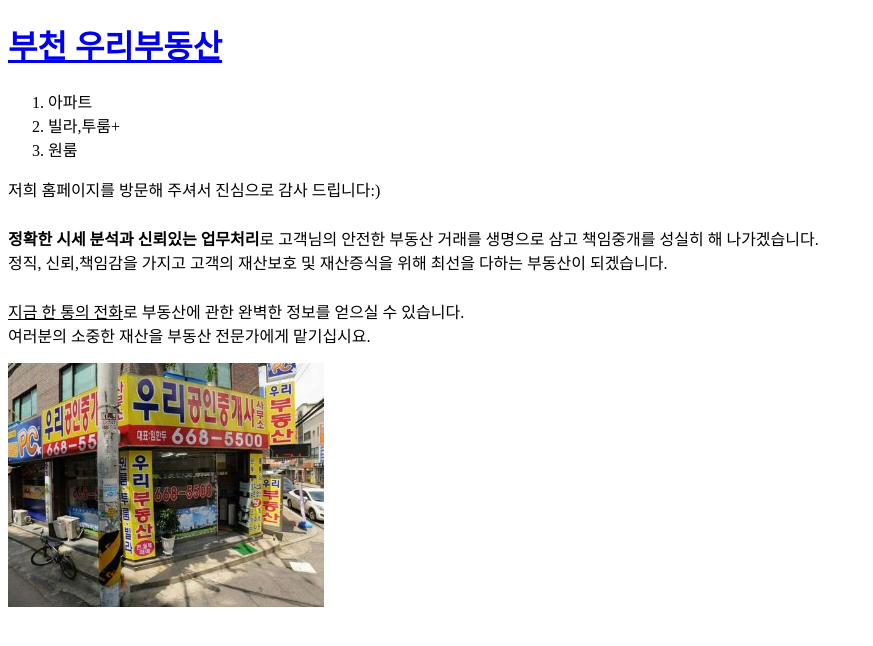
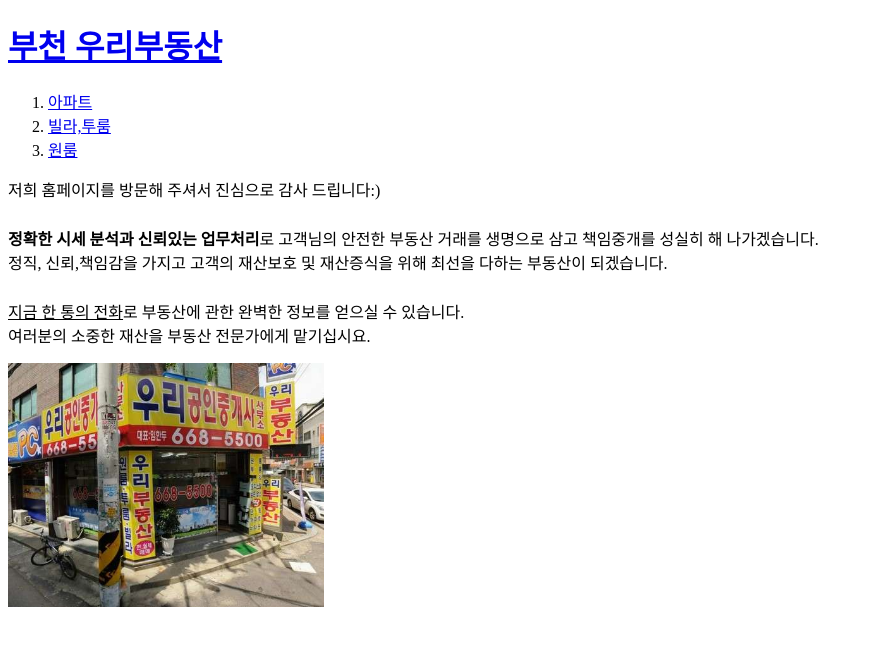
Before and after one commit to halflinezero/my-first-web-site, a plain HTML site: page index.html in a window 1280 px wide. Shown: the whole page, without its empty margins (0-873 px from the left). Drawn offline with Linux system fonts and the light colour scheme.

Commit message:
index 수정

```diff
--- a/index.html
+++ b/index.html
@@ -7,9 +7,9 @@
 <body>
   <h1><a href="https://map.naver.com/v5/search/%EB%B6%80%EC%B2%9C%EC%97%AD%20%EC%9A%B0%EB%A6%AC%EB%B6%80%EB%8F%99%EC%82%B0/place/13449986?placePath=%3Fentry=pll%26from=nx%26fromNxList=true&c=14112867.7826004,4507071.2877058,15,0,0,0,dh" target="_blank" title="우리 부동산 페이지">부천 우리부동산</a></h1>
   <ol>
-    <li>아파트</li>
-    <li>빌라,투룸+</li>
-    <li>원룸</li>
+    <li><a href="아파트.html">아파트</a></li>
+    <li><a href="빌라,투룸.html">빌라,투룸</a></li>
+    <li><a href="원룸.html">원룸</a></li>
   </ol>
   <p>저희 홈페이지를 방문해 주셔서 진심으로 감사 드립니다:)</p>
   <p style="margin-top:25px"><strong>정확한 시세 분석과 신뢰있는 업무처리</strong>로 고객님의 안전한 부동산 거래를 생명으로 삼고 책임중개를 성실히 해 나가겠습니다.
```
